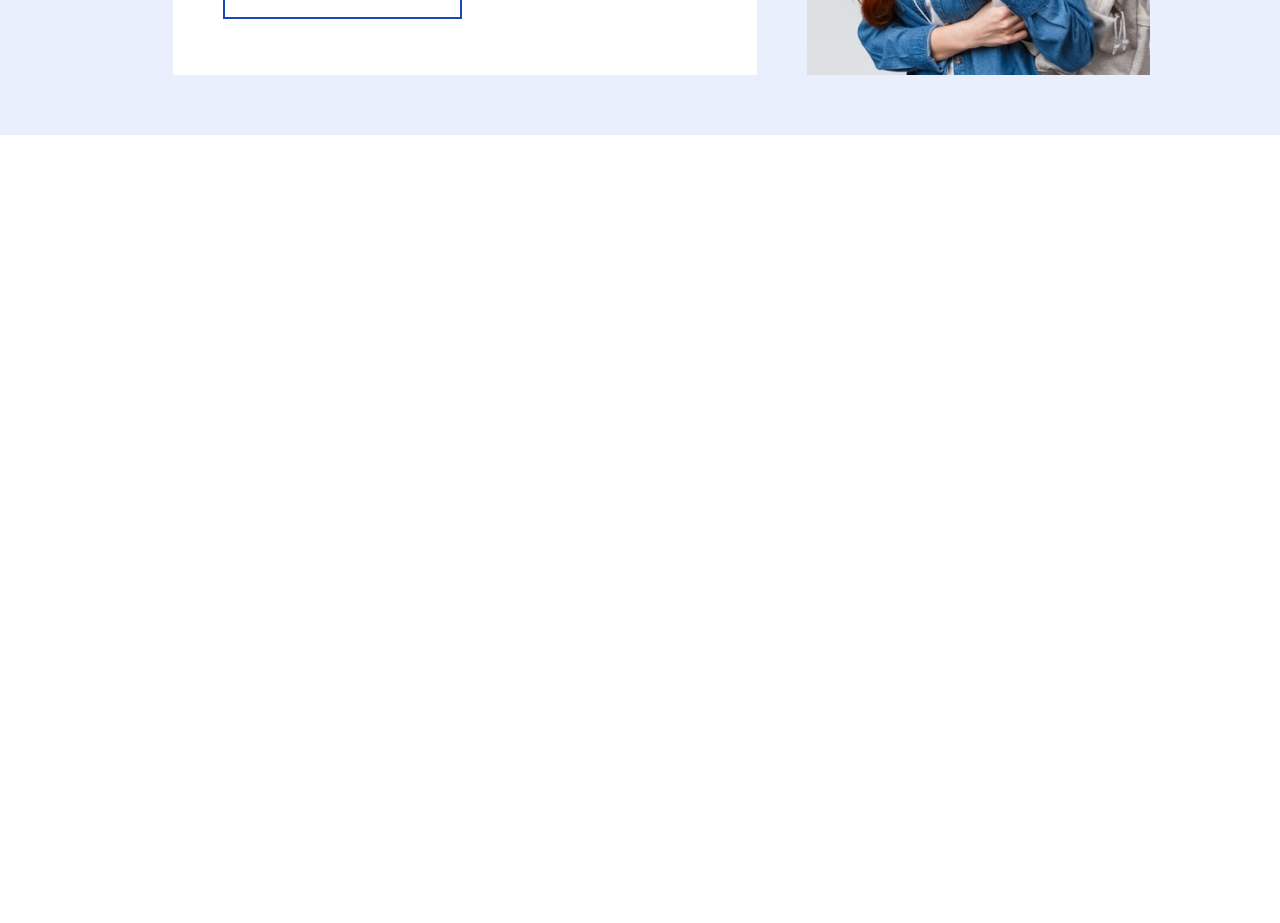
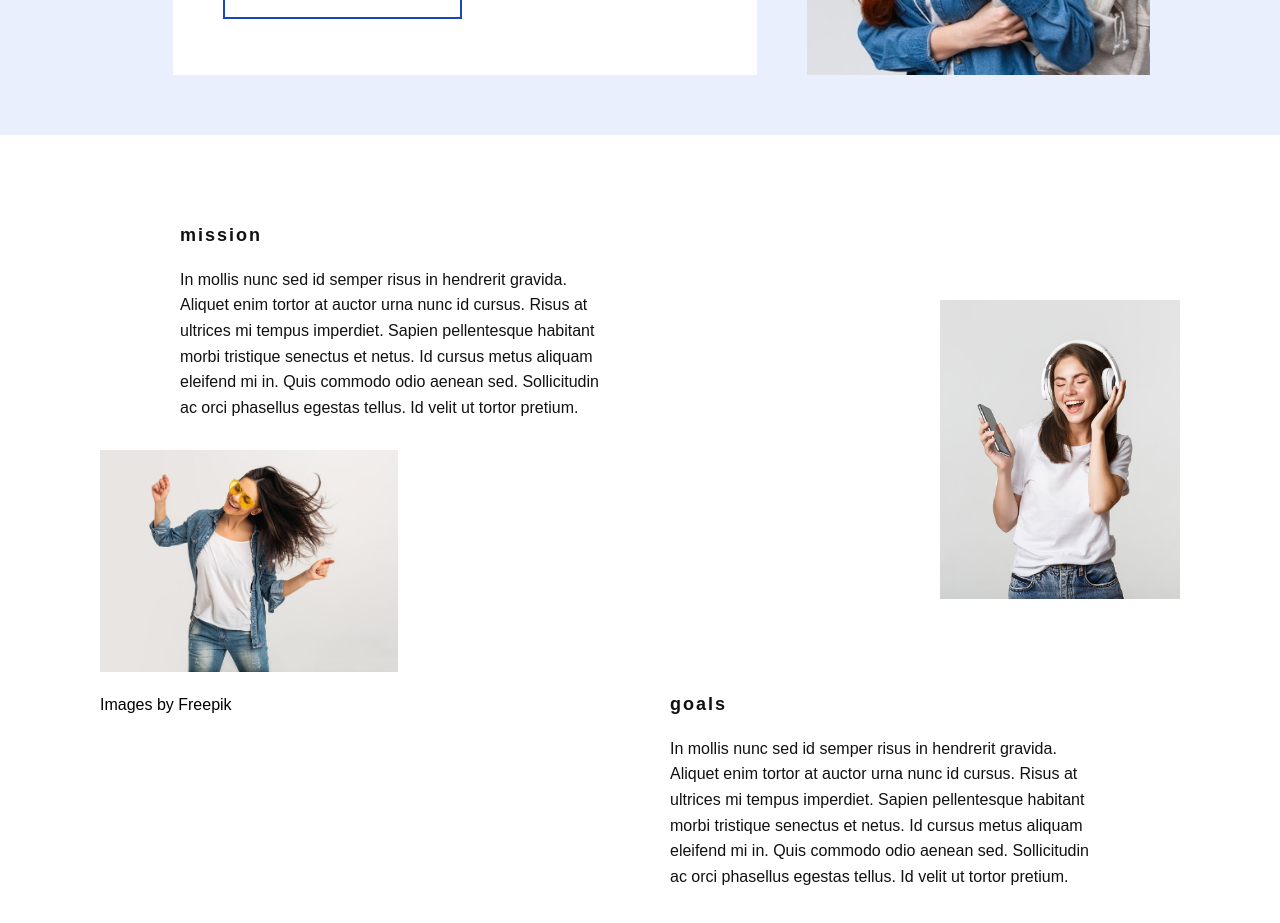
Before and after one commit to jihunv8/publishing-prac--music-edu, a React (Create React App) app: page / in a window 1280 px wide. Shown: the part 3680-4603 px from the top of the page. Before the commit the page ends 3815 px from the top, so only its background shows below. Built offline with nearby package versions, Linux system fonts and the light colour scheme; a web font is replaced by a local one.

Commit message:
[add] Home => Section4 컴포넌트 추가

```diff
--- /dev/null
+++ b/src/components/home/section6/Content.jsx
@@ -0,0 +1,19 @@
+import styled from 'styled-components';
+import ContentText from './ContentText';
+import ContentTitle from './ContentTitle';
+
+function Content({ title = '', text = '', alignRight = false }) {
+  return (
+    <ContentWrapper alignRight={alignRight}>
+      <ContentTitle>{title}</ContentTitle>
+      <ContentText>{text}</ContentText>
+    </ContentWrapper>
+  );
+}
+
+export default Content;
+
+const ContentWrapper = styled.div`
+  width: 430px;
+  ${({ alignRight }) => alignRight && 'align-self:flex-end'};
+`;
--- /dev/null
+++ b/src/components/home/section6/ContentText.jsx
@@ -0,0 +1,14 @@
+import styled from 'styled-components';
+
+function ContentText({ children }) {
+  return <ContentTextWrapper>{children}</ContentTextWrapper>;
+}
+
+export default ContentText;
+
+const ContentTextWrapper = styled.div`
+  color: #111111;
+  margin-top: 20px;
+  line-height: 160%;
+  font-family: Montserrat, sans-serif;
+`;
--- /dev/null
+++ b/src/components/home/section6/ContentTitle.jsx
@@ -0,0 +1,15 @@
+import styled from 'styled-components';
+
+function ContentTitle({ children }) {
+  return <ContentTitleWrapper>{children}</ContentTitleWrapper>;
+}
+
+export default ContentTitle;
+
+const ContentTitleWrapper = styled.h2`
+  color: #111111;
+  font-size: 1.125rem;
+  letter-spacing: 0.125rem;
+  line-height: 120%;
+  font-family: montserrat, sans-serif;
+`;
--- /dev/null
+++ b/src/components/home/section6/LeftContents.jsx
@@ -0,0 +1,40 @@
+import styled from 'styled-components';
+
+import image from '../../../images/-min2.jpg';
+import Content from './Content';
+
+function LeftContents() {
+  return (
+    <LeftContentsWrapper>
+      <Content
+        title="mission"
+        text="In mollis nunc sed id semper risus in hendrerit gravida. Aliquet enim tortor at auctor urna nunc id cursus. Risus at ultrices mi tempus imperdiet. Sapien pellentesque habitant morbi tristique senectus et netus. Id cursus metus aliquam eleifend mi in. Quis commodo odio aenean sed. Sollicitudin ac orci phasellus egestas tellus. Id velit ut tortor pretium."
+        alignRight
+      />
+      <Image />
+      <ImageSource>Images by Freepik</ImageSource>
+    </LeftContentsWrapper>
+  );
+}
+
+export default LeftContents;
+
+const LeftContentsWrapper = styled.div`
+  padding: 30px;
+  flex-grow: 1;
+  flex-basis: 0;
+  display: flex;
+  flex-direction: column;
+`;
+
+const Image = styled.div`
+  background: url(${image}) no-repeat center / cover;
+  width: 298px;
+  height: 222px;
+  margin-top: 30px;
+`;
+
+const ImageSource = styled.div`
+  margin-top: 20px;
+  line-height: 160%;
+`;
--- /dev/null
+++ b/src/components/home/section6/RightContent.jsx
@@ -0,0 +1,34 @@
+import styled from 'styled-components';
+
+import Content from './Content';
+import image from '../../../images/jkjk.jpg';
+
+function RightContent() {
+  return (
+    <RightContentWrapper>
+      <Image />
+      <Content
+        title="goals"
+        text="In mollis nunc sed id semper risus in hendrerit gravida. Aliquet enim tortor at auctor urna nunc id cursus. Risus at ultrices mi tempus imperdiet. Sapien pellentesque habitant morbi tristique senectus et netus. Id cursus metus aliquam eleifend mi in. Quis commodo odio aenean sed. Sollicitudin ac orci phasellus egestas tellus. Id velit ut tortor pretium."
+      />
+    </RightContentWrapper>
+  );
+}
+
+export default RightContent;
+
+const RightContentWrapper = styled.div`
+  padding: 30px;
+  flex-grow: 1;
+  flex-basis: 0;
+  display: flex;
+  flex-direction: column;
+`;
+
+const Image = styled.div`
+  background: url(${image}) no-repeat center / cover;
+  width: 240px;
+  height: 299px;
+  margin: 75px 0 95px;
+  align-self: flex-end;
+`;
--- /dev/null
+++ b/src/components/home/section6/Section6.jsx
@@ -0,0 +1,26 @@
+import styled from 'styled-components';
+import { contentsAreaXLarge } from '../../../global-style/style-util/mediaSize';
+import LeftContents from './LeftContents';
+import RightContent from './RightContent';
+
+function Section6() {
+  return (
+    <Section6Wrapper>
+      <ContentsArea>
+        <LeftContents />
+        <RightContent />
+      </ContentsArea>
+    </Section6Wrapper>
+  );
+}
+
+export default Section6;
+
+const Section6Wrapper = styled.section``;
+
+const ContentsArea = styled.div`
+  width: ${contentsAreaXLarge};
+  margin: 0 auto;
+  padding: 60px 0;
+  display: flex;
+`;
--- a/src/page/Home.jsx
+++ b/src/page/Home.jsx
@@ -6,6 +6,7 @@ import Section2 from '../components/home/Section2';
 import Section3 from '../components/home/Section3';
 import Section4 from '../components/home/section4/Section4';
 import Section5 from '../components/home/section5/Section5';
+import Section6 from '../components/home/section6/Section6';
 
 const HomeWrapper = styled.div``;
 
@@ -18,6 +19,7 @@ function Home() {
       <Section3 />
       <Section4 />
       <Section5 />
+      <Section6 />
     </HomeWrapper>
   );
 }
```
Also changed, not shown: src/images/-min2.jpg (added), src/images/jkjk.jpg (added).
